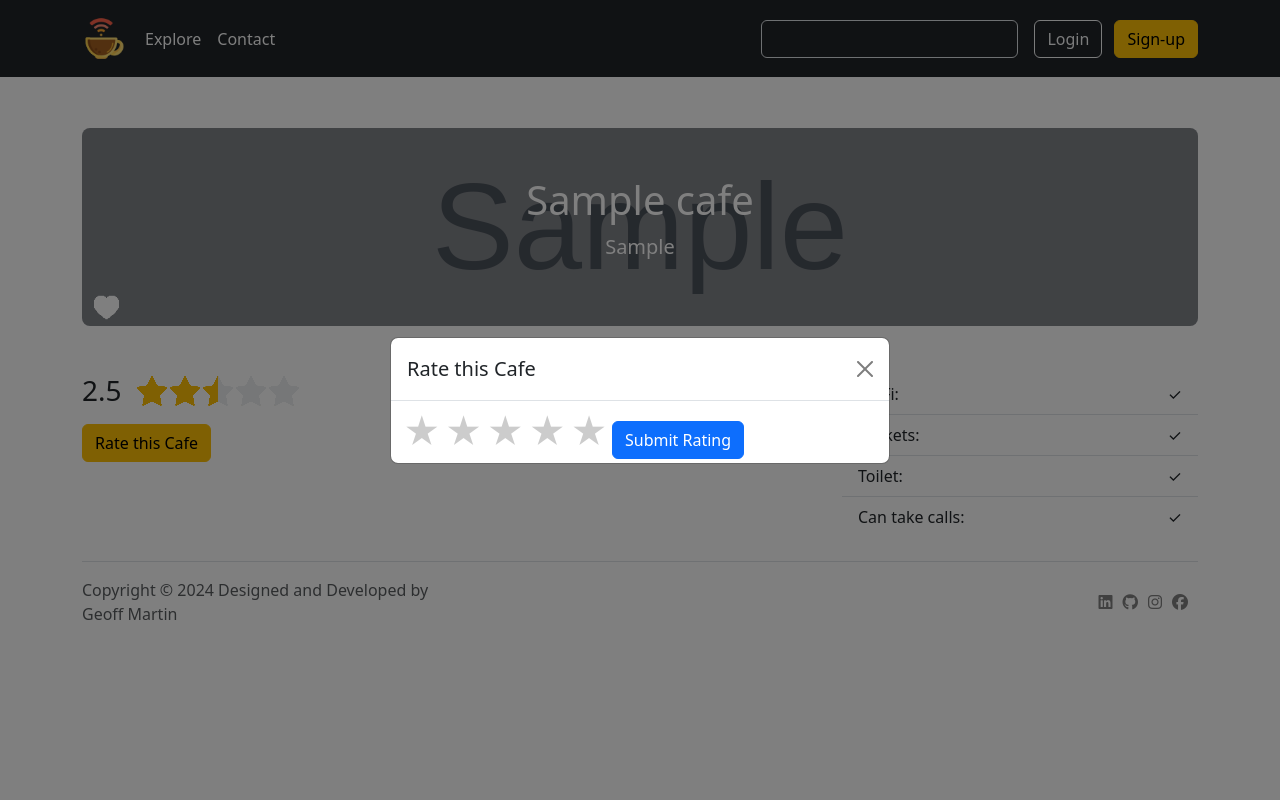
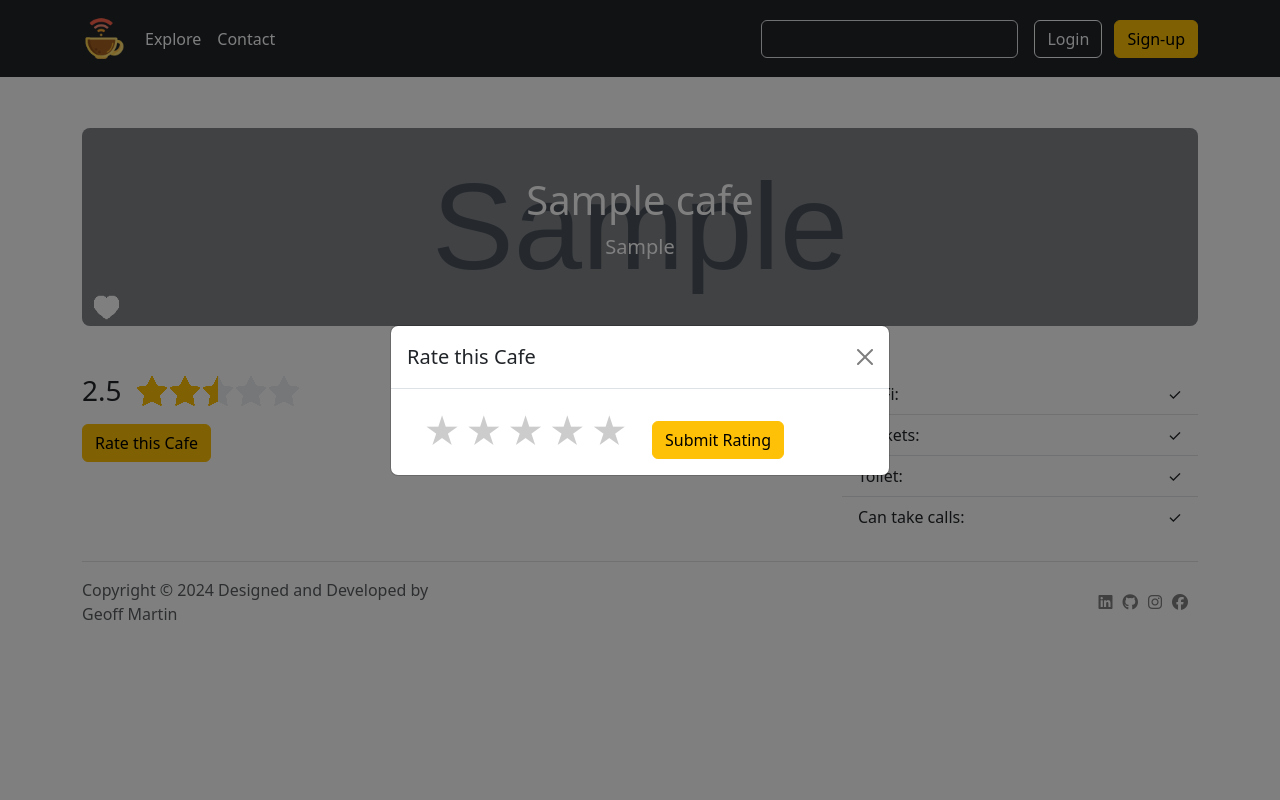
Before and after one commit to geoffm39/cafe-and-wifi-website, a Flask app: page /cafe/1 in a window 1280 px wide, after a click on "Rate this Cafe". Run offline with Flask 3, Linux system fonts and the light colour scheme; tables that the repository leaves empty hold one stand-in row (values such as "Sample post"); grey boxes marked "Sample" are stand-in pictures; some libraries are stand-ins or nearby versions.

Commit message:
format rating modal looks

```diff
--- a/app/templates/cafe.html
+++ b/app/templates/cafe.html
@@ -10,8 +10,11 @@
                 <h1 class="modal-title fs-5" id="ratingModalLabel">Rate this Cafe</h1>
                 <button type="button" class="btn-close" data-bs-dismiss="modal" aria-label="Close"></button>
             </div>
-            <div class="container my-1">
+
             <form id="ratingForm" method="POST" action="{{ url_for('view_cafe', cafe_id=cafe.id) }}">
+                <div class="modal-body">
+                    <div class="row">
+                        <div class="col-6 text-end">
                             <fieldset class="rating">
                                 <input type="radio" id="star5" name="rating" value="5"/>
                                 <label class="full" for="star5" title="5 stars"></label>
@@ -24,9 +27,14 @@
                                 <input type="radio" id="star1" name="rating" value="1"/>
                                 <label class="full" for="star1" title="1 star"></label>
                             </fieldset>
-                    <button type="submit" class="btn btn-primary mt-3">Submit Rating</button>
+                        </div>
+                        <div class="col-6 text-start">
+                            <button type="submit" class="btn btn-warning mt-3">Submit Rating</button>
+                        </div>
+                    </div>
+                </div>
             </form>
-            </div>
+
         </div>
     </div>
 </div>
@@ -37,7 +45,8 @@
         <p class="col-lg-8 mx-auto fs-5 text-muted">{{ cafe.location }}</p>
         <form id="favouriteForm" method="POST" action="{{ url_for('view_cafe', cafe_id=cafe.id) }}">
             <input type="checkbox" id="favourite-btn" class="btn-check">
-            <label for="favourite-btn" class="btn btn-outline-danger position-absolute bottom-0 start-0 favourite-label">
+            <label for="favourite-btn"
+                   class="btn btn-outline-danger position-absolute bottom-0 start-0 favourite-label">
                 <img src="{{ url_for('static', filename='images/favourite.png') }}" alt="favourite">
             </label>
         </form>
```
Lines whose indentation alone changed are shown as unchanged.
